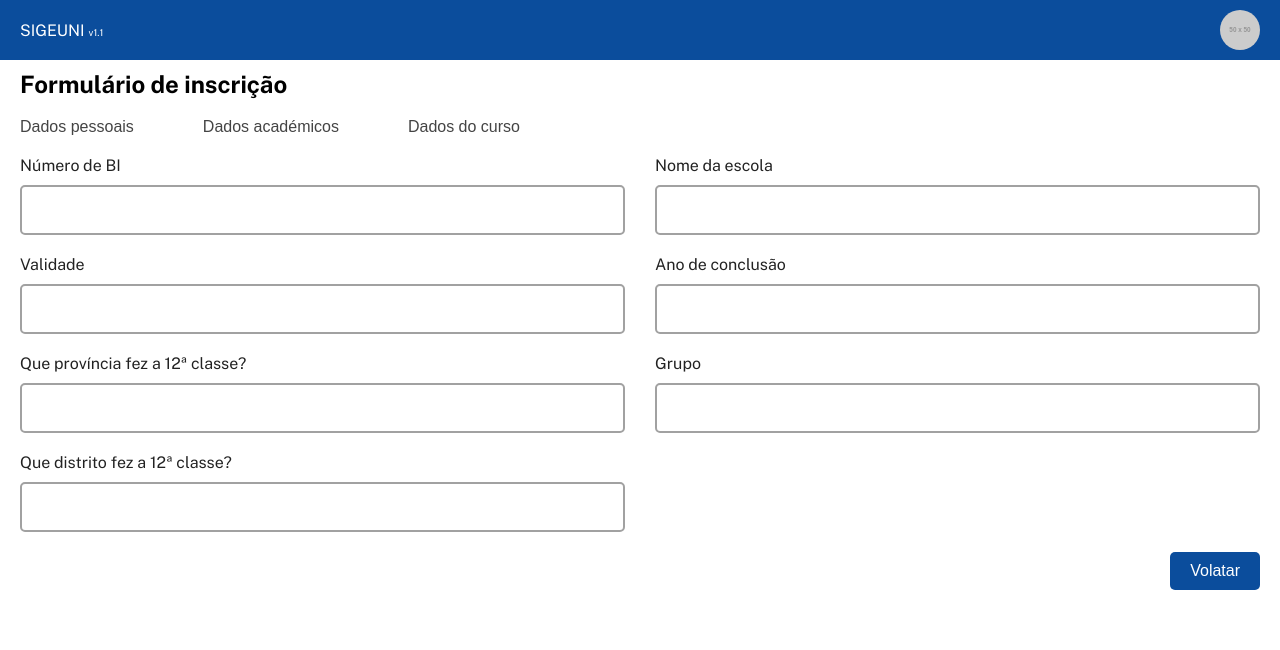
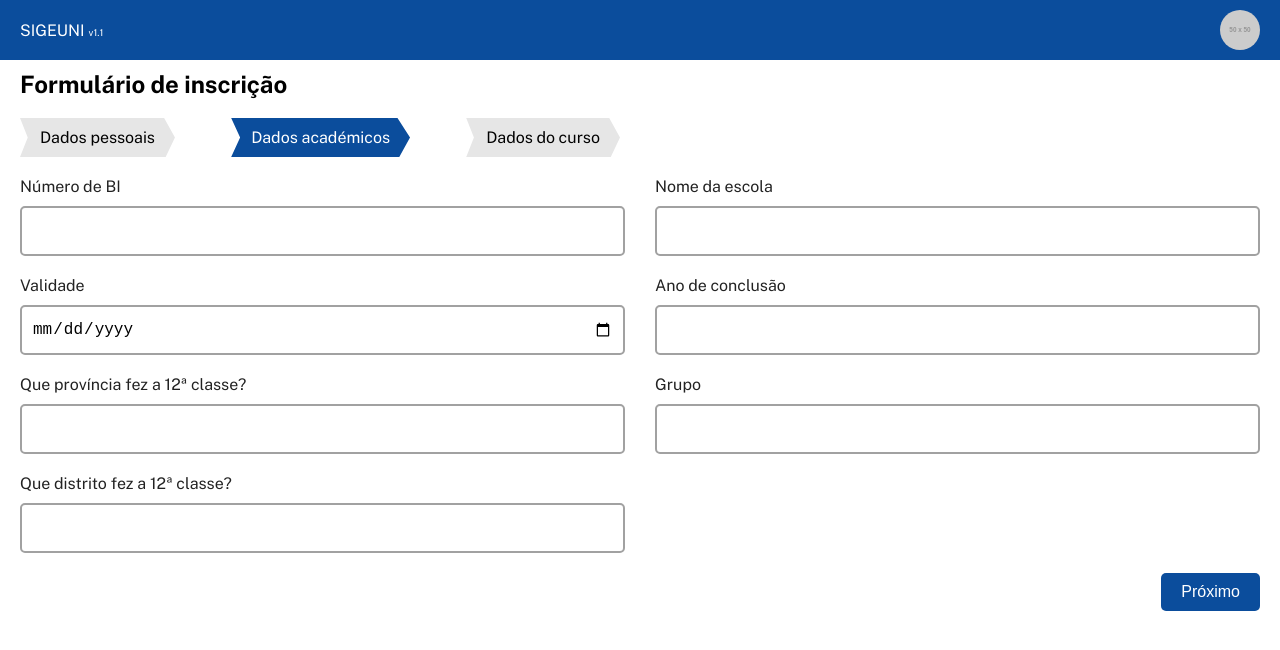
Before and after one commit to heliocarlitos/sigeuni, a React (Vite) app: page /inscricao_2 in a window 1280 px wide. Shown: the top 650 px of the page. Built offline with nearby package versions, Linux system fonts and the light colour scheme.

Commit message:
Melhorei as secções de incrição

```diff
--- a/src/App.jsx
+++ b/src/App.jsx
@@ -6,6 +6,7 @@ import Header from "./components/header/Header";
 // PÁGINAS PÚBLICAS
 import Inscricao_1 from "./pages/inscricao/Inscricao_1";
 import Inscricao_2 from "./pages/inscricao/Inscricao_2";
+import Inscricao_3 from "./pages/inscricao/Inscricao_3";
 import PreInscricao from "./pages/preinscricao/preinscricao";
 
 function App() {
@@ -16,6 +17,7 @@ function App() {
         <Routes>
           <Route path="/inscricao_1" element={<Inscricao_1 />} />
           <Route path="/inscricao_2" element={<Inscricao_2 />} />
+          <Route path="/inscricao_3" element={<Inscricao_3 />} />
           <Route path="/pre-inscricao" element={<PreInscricao />} />
         </Routes>
       </main>
--- a/src/components/unicos/input/Input.jsx
+++ b/src/components/unicos/input/Input.jsx
@@ -1,13 +1,30 @@
 import "./Input.css";
-function Input({ label, type="text", id, placeholder, value }) {
+
+function Input({ label, type = "text", id, placeholder, value, maxDigitos, onChange }) {
+    const handleInput = (e) => {
+        let val = e.target.value;
+        if (maxDigitos) {
+            val = val.replace(/\D/g, "").slice(0, maxDigitos);
+            e.target.value = val;
+        }
+        if (onChange) onChange(e);
+    };
 
     return (
-        <>
-            <div className="input_caixa">
-                <label htmlFor={id}> {label} </label>
-                <input type={type} name={id} id={id} placeholder={placeholder}  value={value} />
-            </div>
-        </>
-    )
+        <div className="input_caixa">
+            <label htmlFor={id}> {label} </label>
+            <input
+                type={type === "number" || maxDigitos ? "text" : type}
+                name={id}
+                id={id}
+                placeholder={placeholder}
+                maxLength={maxDigitos}
+                inputMode={maxDigitos ? "numeric" : undefined}
+                onInput={handleInput}
+                defaultValue={value}
+            />
+        </div>
+    );
 }
+
 export default Input;
--- /dev/null
+++ b/src/components/unicos/inputopcoes/InputOpcoes.jsx
@@ -0,0 +1,25 @@
+import React from "react";
+import "./InputOpcoes.css";
+
+const InputOpcoes = ({ id, label, opcoes = [], valorSelecionado, aoMudar, label_2 }) => {
+  return (
+    <div className="input_caixa">
+      {label && <label htmlFor={id}>{label}</label>}
+      <select
+        name={id}
+        id={id}
+        value={valorSelecionado}
+        onChange={(e) => aoMudar(e.target.value)}
+      >
+        <option value="">-- Nenhum seleccionado --</option>
+        {opcoes.map((opcao, index) => (
+          <option key={index} value={opcao.valor}>
+            {opcao.texto}
+          </option>
+        ))}
+      </select>
+    </div>
+  );
+};
+
+export default InputOpcoes;
--- a/src/index.css
+++ b/src/index.css
@@ -7,6 +7,7 @@
 :root {
     --cor-preta: #000;
     --cor-cinza: #a1a1a1;
+    --cor-cinza-suave: #e6e6e6;
     --cor-azul: #0B4D9C;
     --cor-azul-hover: #136cda;
     --cor-azul-transparent: #0B4D9C20;
@@ -86,7 +87,7 @@ button {
     }
 }
 
-input {
+input, select {
     width: 100%;
     padding: 0 10px;
     height: 50px;
--- a/src/pages/inscricao/Inscricao.css
+++ b/src/pages/inscricao/Inscricao.css
@@ -11,8 +11,20 @@
     gap: 20px;
     justify-content: space-between;
     width: 100%;
-    max-width: 500px;
+    max-width: 600px;
     user-select: none;
+}
+
+.inscricao .navegacao a {
+    background-color: var(--cor-cinza-suave);
+    color: var(--cor-preta);
+    padding: 10px 20px;
+    clip-path: polygon(93% 0, 100% 50%, 94% 100%, 0% 100%, 5% 50%, 0% 0%);
+}
+
+.inscricao .navegacao .actual {
+    background-color: var(--cor-azul);
+    color: var(--cor-branca) !important;
 }
 
 .inscricao .navegacao button {
--- a/src/pages/inscricao/Inscricao_1.jsx
+++ b/src/pages/inscricao/Inscricao_1.jsx
@@ -1,6 +1,7 @@
 import { useNavigate } from "react-router-dom";
 import Input from "../../components/unicos/input/Input";
 import "./Inscricao.css";
+import { Link } from "react-router-dom";
 
 function Inscricao_1() {
     const navigate = useNavigate();
@@ -19,17 +20,9 @@ function Inscricao_1() {
 
                 <div className="navegacao">
 
-                    <button>
-                        Dados pessoais
-                    </button>
-
-                    <button>
-                        Dados académicos
-                    </button>
-
-                    <button>
-                        Dados do curso
-                    </button>
+                    <Link to="/inscricao_1" className="actual">Dados pessoais</Link>
+                    <Link to="/inscricao_2">Dados académicos</Link>
+                    <Link to="/inscricao_3">Dados do curso</Link>
 
                 </div>
 
--- a/src/pages/inscricao/Inscricao_2.jsx
+++ b/src/pages/inscricao/Inscricao_2.jsx
@@ -1,97 +1,67 @@
 import { useNavigate } from "react-router-dom";
+import { useState } from "react";
 import Input from "../../components/unicos/input/Input";
 import "./Inscricao.css";
 import { FiChevronRight } from "react-icons/fi";
+import { Link } from "react-router-dom";
 
 function Inscricao_2() {
     const navigate = useNavigate();
 
+    // Estados para todos os campos
+    const [formData, setFormData] = useState({
+        numero_de_bi: "",
+        validade_do_bi: "",
+        que_provincia_fez_12_classe: "",
+        que_distrito_fez_12_classe: "",
+        nome_da_escola_que_fez_a_12_classe: "",
+        ano_de_conclusao_da_12_classe: "",
+        que_grupo_fez_na_12_classe: "",
+    });
+
+    const handleChange = (e) => {
+        const { id, value } = e.target;
+        setFormData((prev) => ({ ...prev, [id]: value }));
+    };
+
     const redirecionar = () => {
-        navigate("/inscricao_1");
+        navigate("/inscricao_3");
     };
+
     return (
-        <>
         <section className="inscricao">
-
             <div className="titulo1">
                 <p>Formulário de inscrição</p>
             </div>
 
             <div className="navegacao">
-
-                    <button>
-                        Dados pessoais
-                    </button>
-
-                    <button>
-                        Dados académicos
-                    </button>
-
-                    <button>
-                        Dados do curso
-                    </button>
-
+                <Link to="/inscricao_1">Dados pessoais</Link>
+                <Link to="/inscricao_2" className="actual">Dados académicos</Link>
+                <Link to="/inscricao_3">Dados do curso</Link>
             </div>
 
             <div className="formulario">
-
-
                 <div className="input_bloco">
-
-                        <Input
-                            label="Número de BI"
-                            id="primeiro_nome"
-                        />
-
-                        <Input
-                            label="Validade"
-                            id="validade_do_bi"
-                        />
-
-                        <Input
-                            label="Que província fez a 12ª classe?"
-                            id="que_provincia_fez_12_classe"
-                            type="tel"
-                        />
-
-                        <Input
-                            label="Que distrito fez a 12ª classe?"
-                            id="que_distrito_fez_12_classe"
-                        />
-
-
+                    <Input label="Número de BI" id="numero_de_bi" value={formData.numero_de_bi} onChange={handleChange} />
+                    <Input label="Validade" id="validade_do_bi" type="date" value={formData.validade_do_bi} onChange={handleChange} />
+                    <Input label="Que província fez a 12ª classe?" id="que_provincia_fez_12_classe" value={formData.que_provincia_fez_12_classe} onChange={handleChange} />
+                    <Input label="Que distrito fez a 12ª classe?" id="que_distrito_fez_12_classe" value={formData.que_distrito_fez_12_classe} onChange={handleChange} />
                 </div>
 
                 <div className="input_bloco">
-
-                        <Input
-                            label="Nome da escola"
-                            id="nome_da_escola_que_fez_a_12_classe"
-                        />
-
-                        <Input
-                            label="Ano de conclusão"
-                            id="ano_de_conclusao_da_12_classe"
-                            type="number"
-                        />
-
-                        <Input
-                            label="Grupo"
-                            id="que_grupo_fez_na_12_classe"
-                        />
-
+                    <Input label="Nome da escola" id="nome_da_escola_que_fez_a_12_classe" value={formData.nome_da_escola_que_fez_a_12_classe} onChange={handleChange} />
+                    <Input label="Ano de conclusão" id="ano_de_conclusao_da_12_classe" value={formData.ano_de_conclusao_da_12_classe} onChange={handleChange} maxDigitos={4} />
+                    <Input label="Grupo" id="que_grupo_fez_na_12_classe" value={formData.que_grupo_fez_na_12_classe} onChange={handleChange} />
                 </div>
-
             </div>
 
             <div className="Btn">
                 <button onClick={redirecionar}>
-                        Volatar
+                    Próximo
                 </button>
             </div>
+        </section>
+    );
+}
 
-            </section>
-        </>
-    )
-}
 export default Inscricao_2;
--- /dev/null
+++ b/src/pages/inscricao/Inscricao_3.jsx
@@ -0,0 +1,79 @@
+import React, { useState } from "react";
+import { Link, useNavigate } from "react-router-dom";
+import Input from "../../components/unicos/input/Input";
+import "./Inscricao.css";
+import InputOpcoes from "../../components/unicos/inputopcoes/InputOpcoes";
+
+function Inscricao_3() {
+    const navigate = useNavigate();
+
+    const [cursoSelecionado, setCursoSelecionado] = useState("");
+    const [periodoSelecionado, setPeriodoSelecionado] = useState("");
+    const [modalidadeSelecionado, setModalidadeSelecionado] = useState("");
+
+    const redirecionar = () => {
+        navigate("#");
+    };
+
+    const Cursos = [
+        { valor: "ELectricidade_Auto", texto: "Electricidade Auto" },
+        { valor: "Mecanica_Industrial", texto: "Mecânica Indistrial" },
+        { valor: "Serralharia_e_Soldaduria", texto: "Serralharia e Soldaduria" },
+        { valor: "Mecanica_Geral", texto: "Mecânica Geral" },
+        { valor: "HST", texto: "HST" },
+    ];
+
+    const Periodos = [
+        { valor: "Laboral", texto: "Laboral" },
+        { valor: "Pos_Laboral", texto: "Pós-Laboral" },
+        { valor: "ADistancia", texto: "A distância" },
+    ];
+
+    return (
+        <section className="inscricao">
+
+            <div className="titulo1">
+                <p>Formulário de inscrição</p>
+            </div>
+
+            <div className="navegacao">
+
+                <Link to="/inscricao_1">Dados pessoais</Link>
+                <Link to="/inscricao_2">Dados académicos</Link>
+                <Link to="/inscricao_3" className="actual">Dados do curso</Link>
+
+            </div>
+
+            <div className="formulario">
+
+                <div className="input_bloco">
+
+                    <InputOpcoes
+                        id="Curso"
+                        label="Escolha um curso"
+                        opcoes={Cursos}
+                        valorSelecionado={cursoSelecionado}
+                        aoMudar={setCursoSelecionado}
+                    />
+
+                    <InputOpcoes
+                        id="Periodo"
+                        label="Escolha o Período"
+                        opcoes={Periodos}
+                        valorSelecionado={periodoSelecionado}
+                        aoMudar={setPeriodoSelecionado}
+                    />
+
+                </div>
+
+            </div>
+
+            <div className="Btn">
+                <button onClick={redirecionar}>Finalizar</button>
+            </div>
+
+        </section>
+    );
+}
+
+export default Inscricao_3;
```
Also changed, not shown: src/components/unicos/inputopcoes/InputOpcoes.css (added), 1 other file (tests, documents, lock files or other folders). Lines whose indentation alone changed are shown as unchanged.
